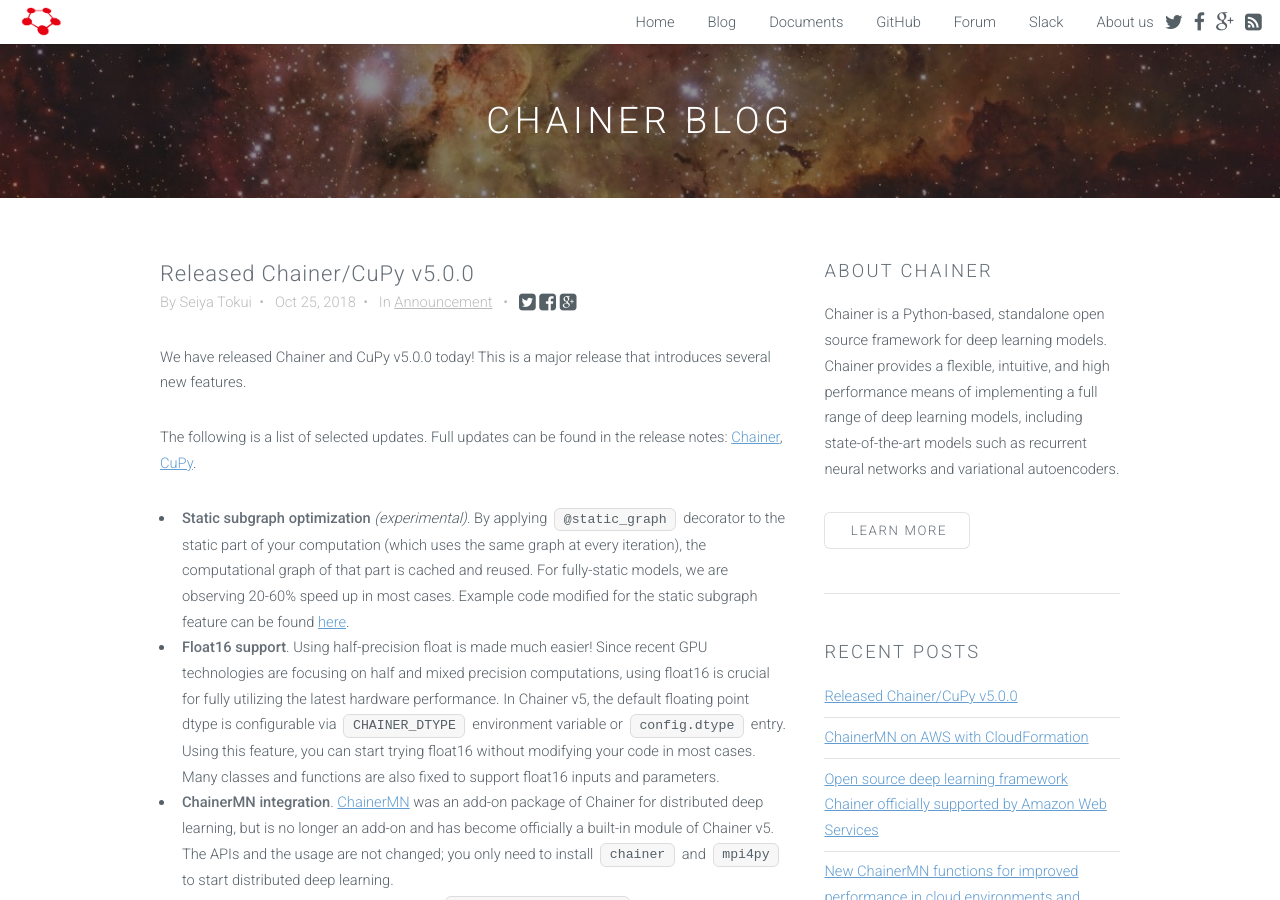
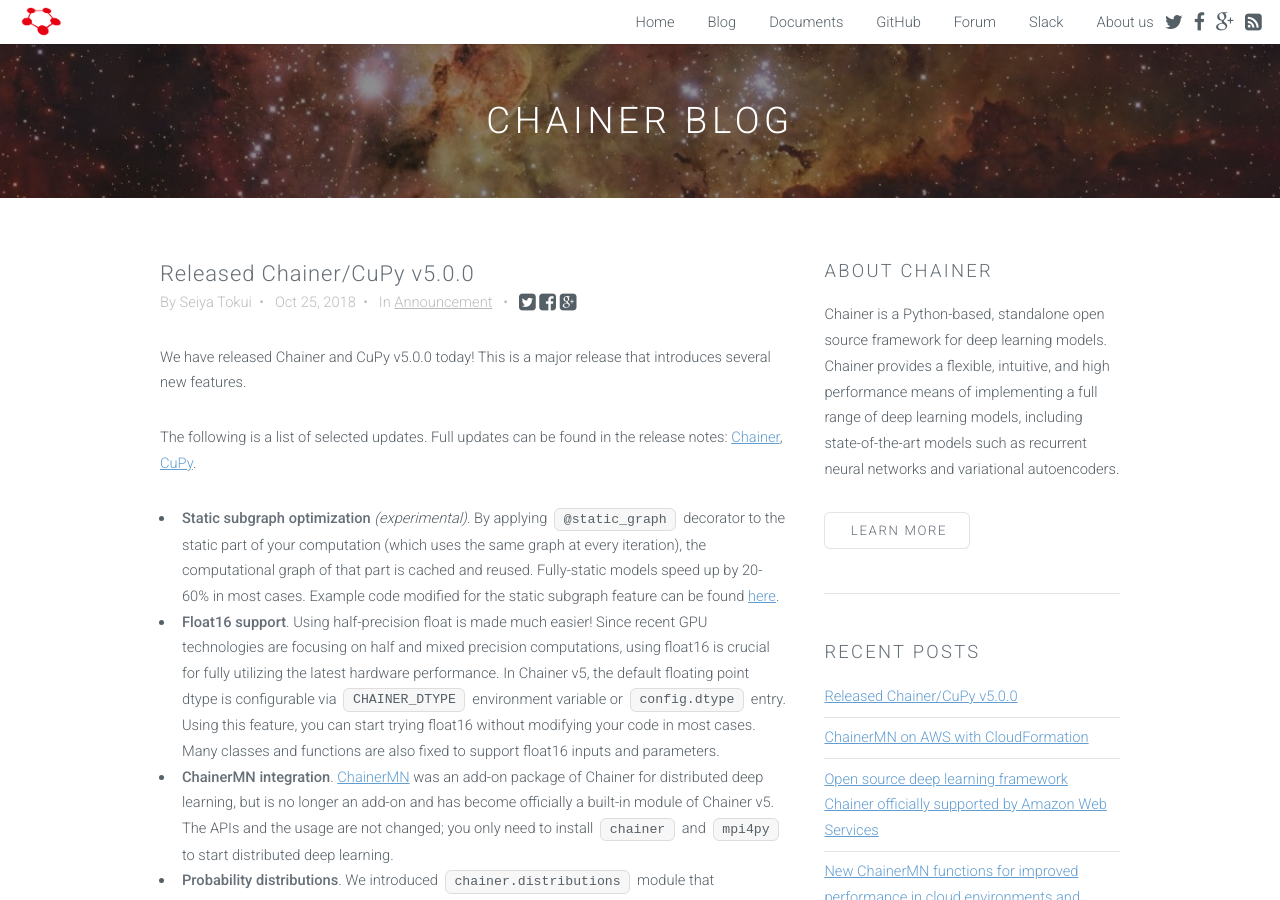
Before and after one commit to chainer/chainer.org, a Jekyll site: the page built from _posts/2018-10-25-released-v5.md, in a window 1280 px wide and 900 px high. Built offline with Jekyll 4.4.1, drawn with Linux system fonts in a browser that asks for light colours.

Commit message:
Update _posts/2018-10-25-released-v5.md
Co-Authored-By: beam2d <beam.web@gmail.com>

```diff
--- a/_posts/2018-10-25-released-v5.md
+++ b/_posts/2018-10-25-released-v5.md
@@ -12,7 +12,7 @@
 
 - **Static subgraph optimization** *(experimental)*.
   By applying `@static_graph` decorator to the static part of your computation (which uses the same graph at every iteration), the computational graph of that part is cached and reused.
-  For fully-static models, we are observing 20-60% speed up in most cases.
+  Fully-static models speed up by 20-60% in most cases.
   Example code modified for the static subgraph feature can be found [here](https://github.com/chainer/chainer/tree/v5/examples/static_graph_optimizations).
 - **Float16 support**.
   Using half-precision float is made much easier!
```
